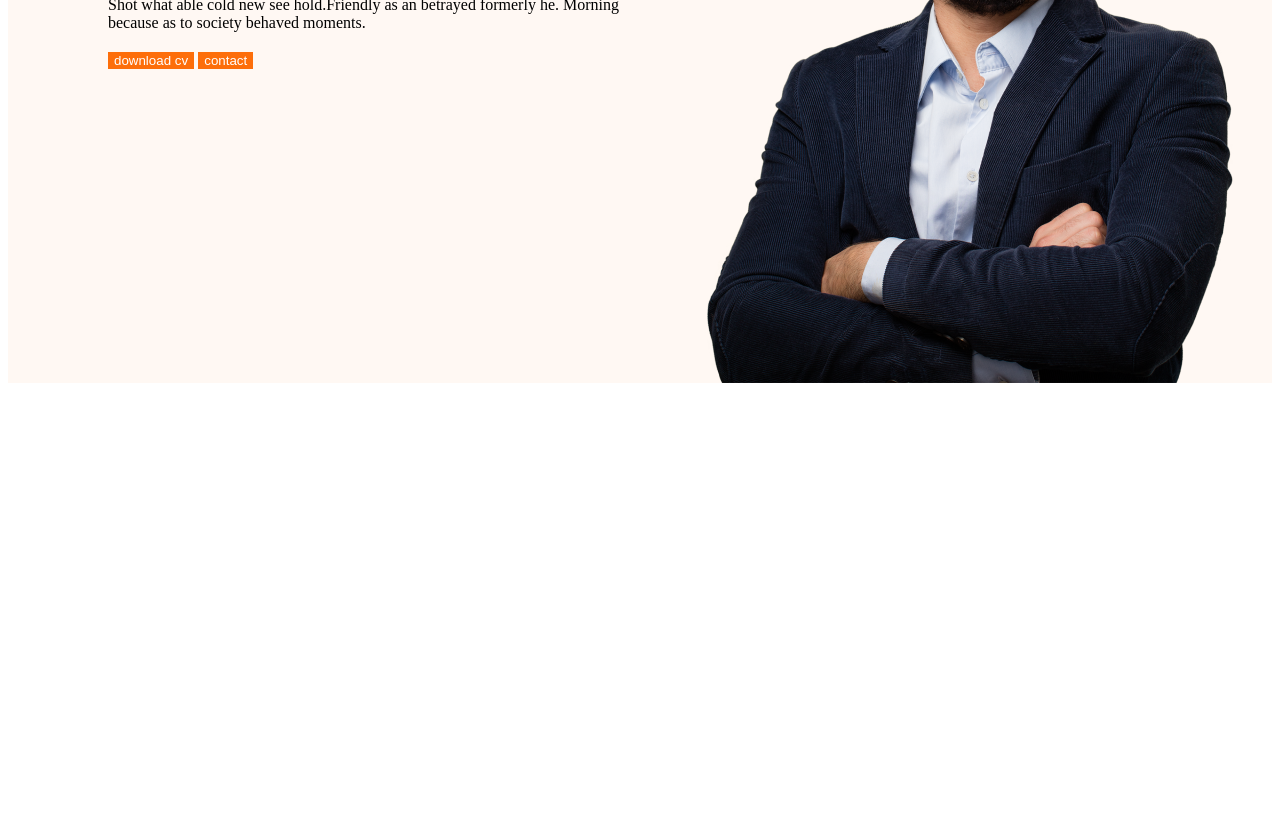
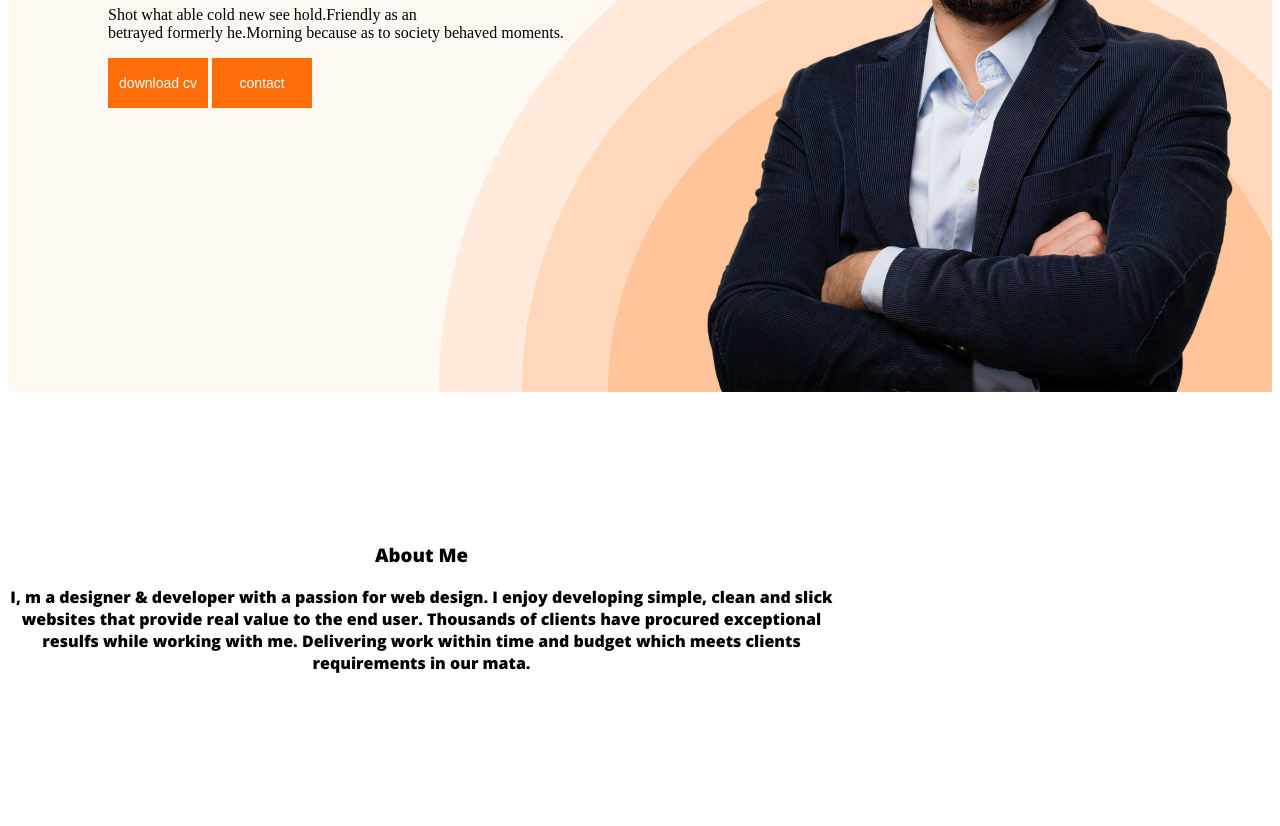
Before and after one commit to Siraz7/developer-portfolio, a plain HTML site: page index.html in a window 1280 px wide. Shown: the part 424-1250 px from the top of the page. Before the commit the page ends 815 px from the top, so only its background shows below. Drawn offline with nearby package versions, Linux system fonts and the light colour scheme.

Commit message:
section complete

```diff
--- a/index.html
+++ b/index.html
@@ -27,15 +27,21 @@
             <div class="banner_main">
             <h3>Hi, i am</h3>
             <h1>Mary Hardy</h1>
-            <p class="header_p">Shot what able cold new see hold.Friendly as an betrayed formerly he. Morning because as to society behaved moments.</p>
+            <p class="header_p">Shot what able cold new see hold.Friendly as an <br>betrayed formerly he.Morning because as to society behaved moments.</p>
             <button class="btn-primary">download cv</button>
             <button class="btn-primary">contact</button>
            </div>
            <img class="profile-pic"src="images/hardy.png" alt="heady vai">
 
     </header>
+
     <main>
+          <section class="main-sction">
+              <h3>About Me</h3>
+              <p>I, m a designer & developer with a passion for web design. I enjoy developing simple, clean and slick websites that provide real value to the end user. Thousands of clients have procured exceptional resulfs while working with me. Delivering work within time and budget which meets clients requirements in our mata.</p>
 
+
+          </section>
     </main>
     <footer>
 
--- a/portfolio/portfolio.css
+++ b/portfolio/portfolio.css
@@ -6,6 +6,9 @@ font-family: 'Open Sans', sans-serif;
     color:white;
     background-color: #FD6E0A;
     border: 0;
+    width: 100px;
+    height: 50px;
+    font-size:14px;
 
  }
 nav{
@@ -39,8 +42,12 @@ nav ul{
 }
 .header{
     background-color: #FFF8F3;
+    background-image: url('../images/header_bg.png');
+    background-repeat: no-repeat;
+    background-position: bottom right;
 
 }
+
 .banner{
     padding: 30px 30px 0px 100px;
     display: flex;
@@ -52,9 +59,18 @@ nav ul{
 }
 .banner .header_p{
     font-family: regular;
+
 }
 .banner .profile-pic{
     width: 584px;
     height: 676px;
 
 }
+.main-sction{
+    width: 827px;
+    height: 288px;
+    text-align: center;
+    margin-top: 150px;
+
+
+}
```
